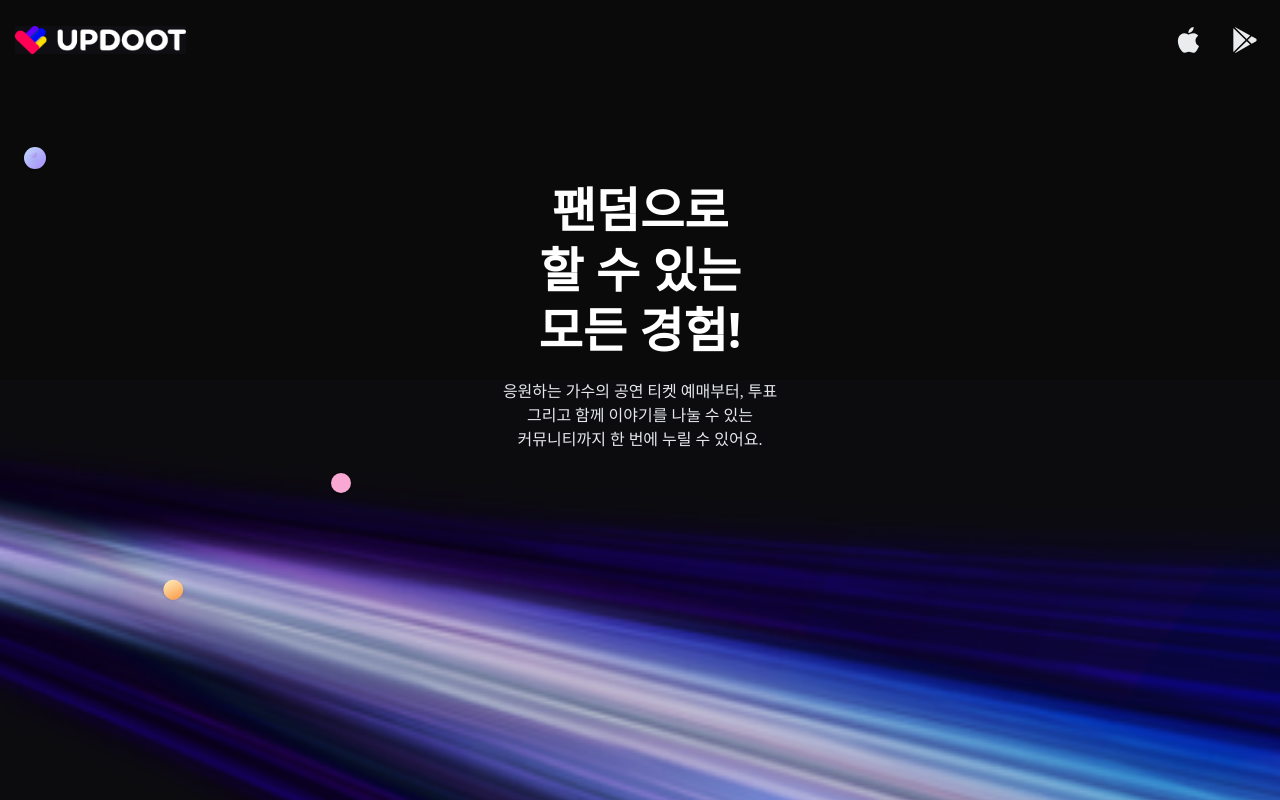
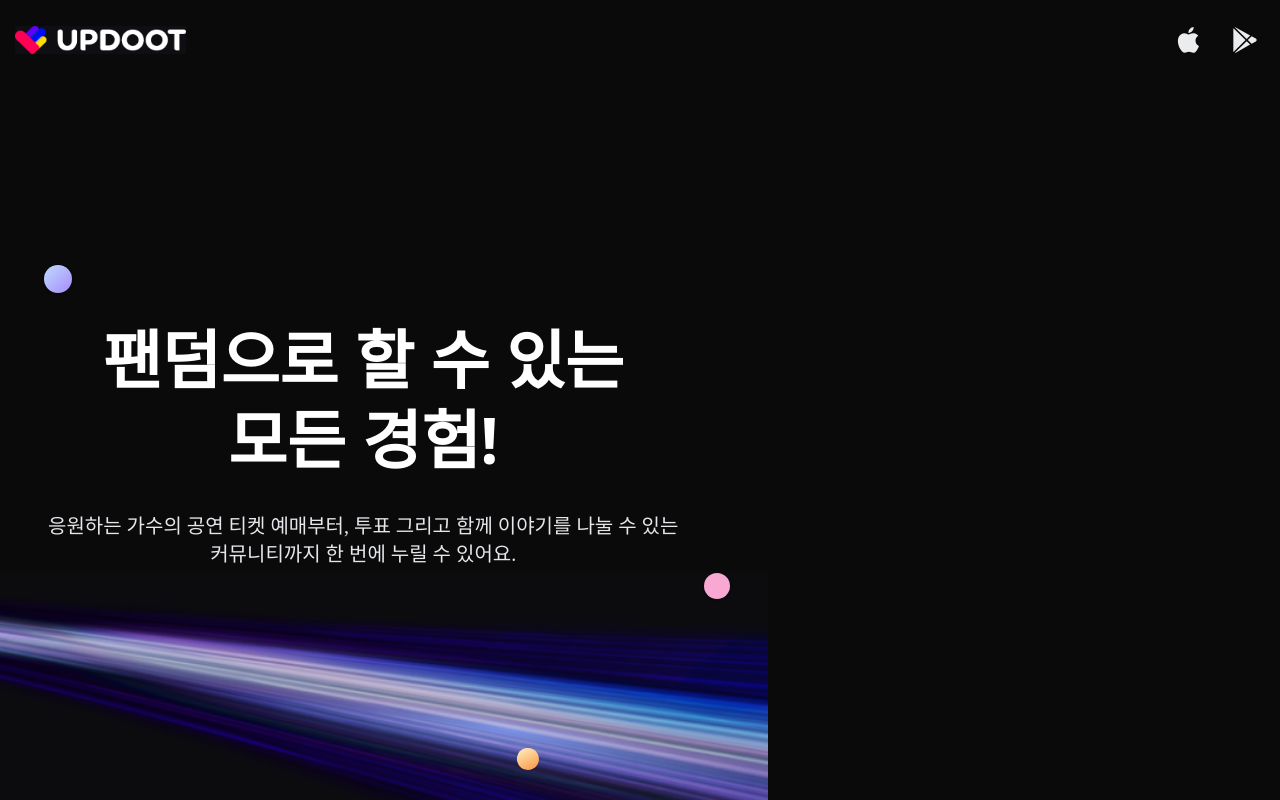
Before and after one commit to kanghyungmin/MVP, a Next.js app: page / in a window 1280 px wide. Shown: the top 800 px of the page. Built offline with nearby package versions, Linux system fonts and the light colour scheme.

Commit message:
add: md style

```diff
--- a/pages/index.tsx
+++ b/pages/index.tsx
@@ -28,8 +28,8 @@ export default function Home() {
           </div>
         </div>
       </nav>
-      {/* Hero Image */}
-      <div className="w-full h-[600px] relative bg-neutral-950">
+      {/* Hero Image-SM */}
+      <div className="sm:hidden w-full h-[600px] relative bg-neutral-950">
         <div className="w-full pb-[1px] left-0 top-[300px] absolute justify-center items-center inline-flex z-10">
           <img
             className="origin-top-left w-full z-10"
@@ -61,6 +61,33 @@ export default function Home() {
           <div className="ml-[143px] mt-[408px] w-[20px] h-[20px] absolute origin-top-left rotate-[18.62deg] bg-gradient-to-br from-amber-100 to-orange-400 rounded-full shadow" />
         </div>
       </div>
+      {/* Hero Image-MD */}
+      <div className="sm:block hidden w-full h-[880px] relative bg-neutral-950">
+        <div className="w-[768px] pt-[5px] pb-[35px] left-0 top-[488px] absolute justify-center items-center inline-flex">
+          <img
+            className="w-[768px] h-[352px] origin-top-left rotate-0"
+            src="/img-background-landing_M.png"
+          />
+        </div>
+        <div className="h-[248px] px-12 left-0 top-[240px] absolute flex-col justify-start items-center gap-8 inline-flex">
+          <div className="self-stretch h-40 flex-col justify-start items-center gap-4 flex">
+            <div className="self-stretch text-center text-white text-[64px] font-bold font-['DM Sans'] leading-[80px]">
+              팬덤으로 할 수 있는
+              <br />
+              모든 경험!
+            </div>
+          </div>
+          <div className="self-stretch text-center text-gray-200 text-xl font-normal font-['Pretendard'] leading-7">
+            응원하는 가수의 공연 티켓 예매부터, 투표 그리고 함께 이야기를 나눌
+            수 있는
+            <br />
+            커뮤니티까지 한 번에 누릴 수 있어요.
+          </div>
+        </div>
+        <div className="w-7 h-7 left-[44px] top-[185px] absolute bg-gradient-to-br from-blue-200 to-violet-400 rounded-full shadow" />
+        <div className="w-[22px] h-[22px] left-[521.02px] top-[665px] absolute origin-top-left rotate-[18.62deg] bg-gradient-to-br from-amber-100 to-orange-400 rounded-full shadow" />
+        <div className="w-[26px] h-[26px] left-[704px] top-[493px] absolute bg-pink-300 rounded-full shadow" />
+      </div>
     </header>
   );
 }
```
